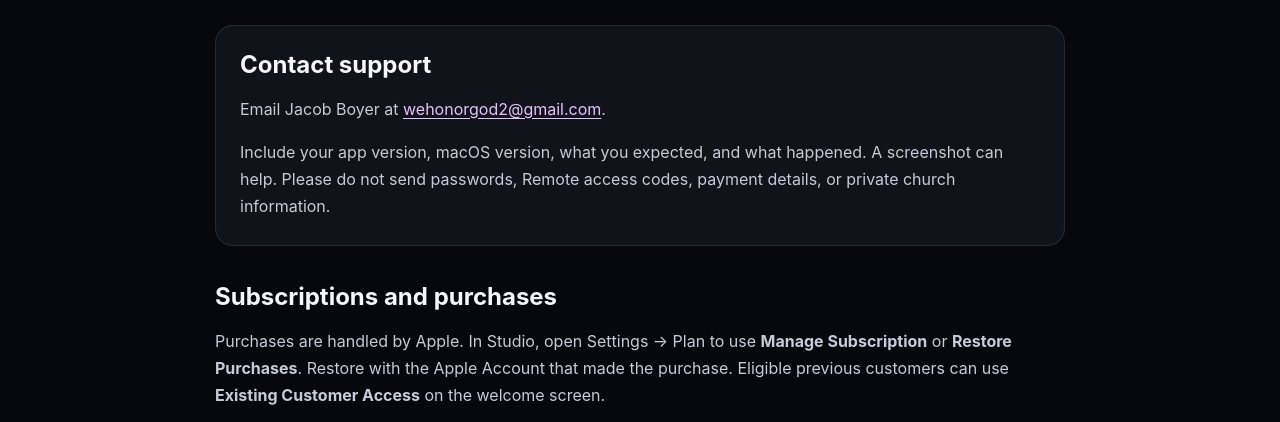
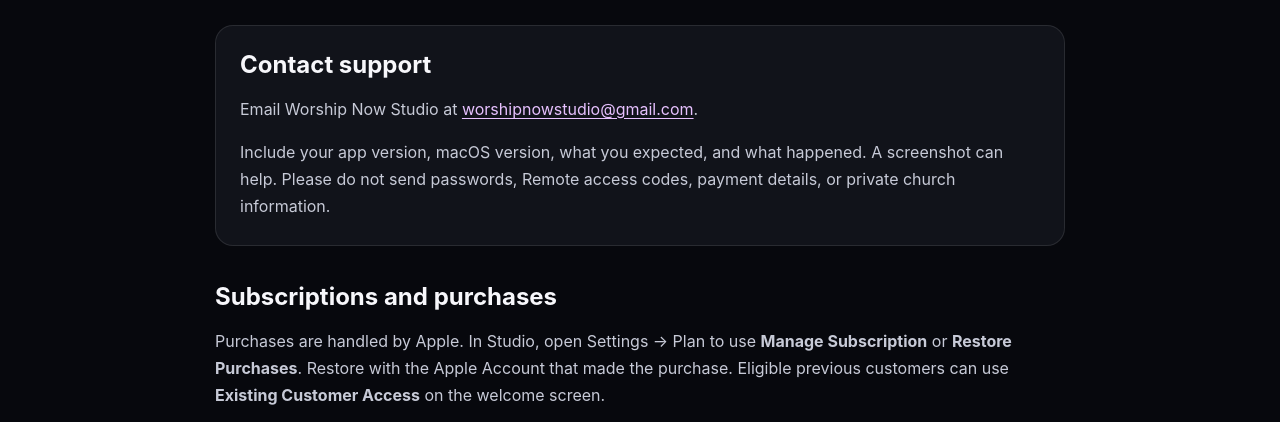
Before and after one commit to wehonorgod2-cyber/worship-now-studio-website, a plain HTML site: page support.html in a window 1280 px wide. Shown: the part 310-732 px from the top of the page. Drawn offline with Linux system fonts and the light colour scheme.

Commit message:
Update support contact email

```diff
--- a/support.html
+++ b/support.html
@@ -22,7 +22,7 @@
     <p>Help for service planning, presentation, and the Worship Now Remote connection. Studio requires macOS 14 or later.</p>
     <section class="contact-panel" aria-labelledby="contact-heading">
       <h2 id="contact-heading">Contact support</h2>
-      <p>Email Jacob Boyer at <a href="mailto:wehonorgod2@gmail.com?subject=Worship%20Now%20Studio%20Support">wehonorgod2@gmail.com</a>.</p>
+      <p>Email Worship Now Studio at <a href="mailto:worshipnowstudio@gmail.com?subject=Worship%20Now%20Studio%20Support">worshipnowstudio@gmail.com</a>.</p>
       <p>Include your app version, macOS version, what you expected, and what happened. A screenshot can help. Please do not send passwords, Remote access codes, payment details, or private church information.</p>
     </section>
     <section aria-labelledby="plans-heading">
```
